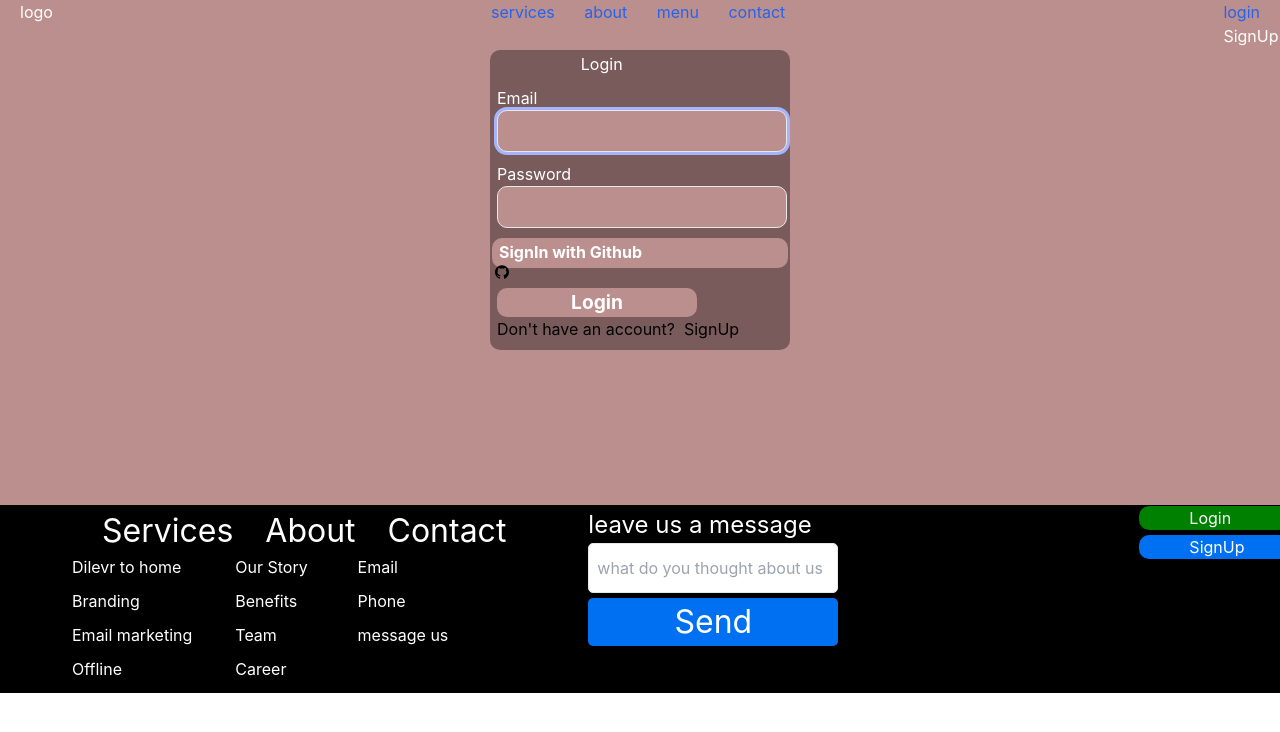
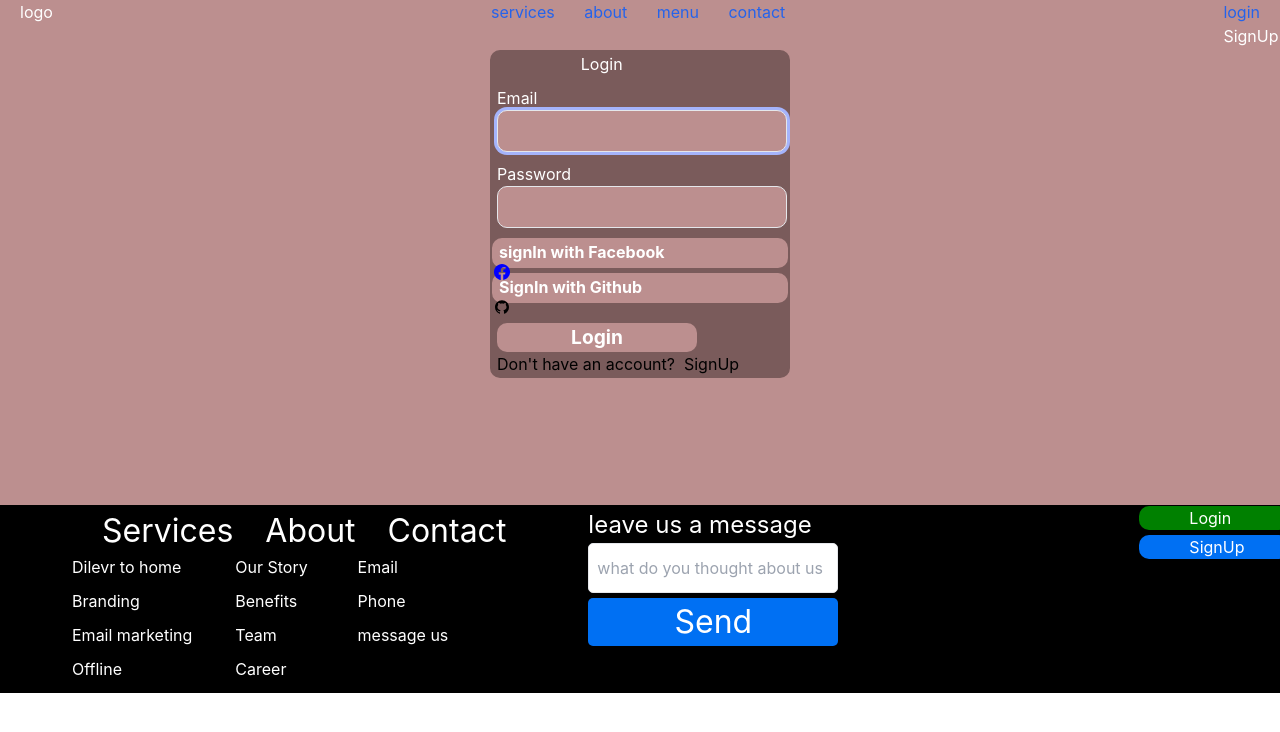
Before and after one commit to nuru11/NextJs-Restaurant-App, a Next.js app: page /Login in a window 1280 px wide. Shown: the top 732 px of the page. Built offline with nearby package versions, Linux system fonts and the light colour scheme; no server answers.

Commit message:
adding facebook provider

```diff
--- a/components/Login.js
+++ b/components/Login.js
@@ -4,14 +4,16 @@ import Link from "next/link"
 import Style from "../styles/Home.module.css"
 import { signIn, useSession } from 'next-auth/react';
 import { useRouter } from 'next/router';
-/*import {FcGoogle} from "react-icons/fc"
-import {BsFacebook} from "react-icons/bs"*/
+/*import {FcGoogle} from "react-icons/fc"*/
+import {BsFacebook} from "react-icons/bs"
 import {AiFillGithub} from "react-icons/ai"
 
 
 
 
 function Login() {
+
+
 
   const { data: session } = useSession();
 
@@ -90,8 +92,8 @@ function Login() {
         </div>
 
         <div className={Style.loginComponentFormSignInwithGoogleParent}>
-          {/*<div className={Style.loginComponentFormSignInwithGoogle}><Link className={Style.loginComponentFormSignInwithGoogleLink} href="/">signIn with Google <FcGoogle /></Link></div>
-          <div className={Style.loginComponentFormSignInwithGoogle}> <Link className={Style.loginComponentFormSignInwithGoogleLink} href="/">signIn with Facebook <BsFacebook color={"blue"}/></Link> </div> */}
+          {/*<div className={Style.loginComponentFormSignInwithGoogle}><Link className={Style.loginComponentFormSignInwithGoogleLink} href="/">signIn with Google <FcGoogle /></Link></div>*/}
+          <div className={Style.loginComponentFormSignInwithGoogle}> <Link className={Style.loginComponentFormSignInwithGoogleLink} href="https://www.facebook.com/login.php?skip_api_login=1&api_key=746236590185108&kid_directed_site=0&app_id=746236590185108&signed_next=1&next=https%3A%2F%2Fwww.facebook.com%2Fv11.0%2Fdialog%2Foauth%3Fclient_id%3D746236590185108%26scope%3Demail%26response_type%3Dcode%26redirect_uri%3Dhttp%253A%252F%252Flocalhost%253A3000%252Fapi%252Fauth%252Fcallback%252Ffacebook%26state%3DuRoH3ig68oCa4Fgl95hzWOcVp0h5TnmzZGbS00U2Ua0%26ret%3Dlogin%26fbapp_pres%3D0%26logger_id%3D3a7dab7c-21c3-41e8-9ac2-2fd7cd119444%26tp%3Dunspecified&cancel_url=https%3A%2F%2Flocalhost%3A3000%2Fapi%2Fauth%2Fcallback%2Ffacebook%3Ferror%3Daccess_denied%26error_code%3D200%26error_description%3DPermissions%2Berror%26error_reason%3Duser_denied%26state%3DuRoH3ig68oCa4Fgl95hzWOcVp0h5TnmzZGbS00U2Ua0%23_%3D_&display=page&locale=en_US&pl_dbl=0">signIn with Facebook <BsFacebook color={"blue"}/></Link> </div>
           <div className={Style.loginComponentFormSignInwithGoogle}><Link className={Style.loginComponentFormSignInwithGoogleLink} href="https://github.com/login?client_id=a33094236fe2a20398f1&return_to=%2Flogin%2Foauth%2Fauthorize%3Fclient_id%3Da33094236fe2a20398f1%26redirect_uri%3Dhttp%253A%252F%252Flocalhost%253A3000%252Fapi%252Fauth%252Fcallback%252Fgithub%26response_type%3Dcode%26scope%3Dread%253Auser%2Buser%253Aemail%26state%3DwBQROUXZ9ybpJJMmpSRLzchJ2lLDdCEwA3uXU3Ukw8s">SignIn with Github <AiFillGithub color="black" /></Link> </div>
         </div>
 
```
Also changed, not shown: 1 other file (tests, documents, lock files or other folders).
